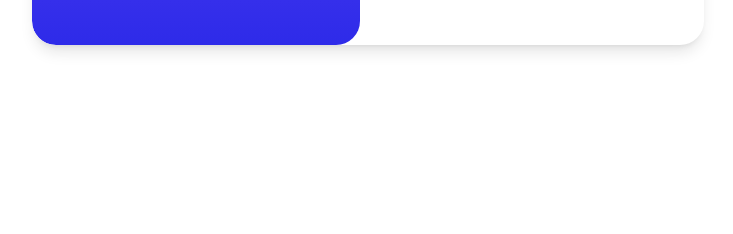
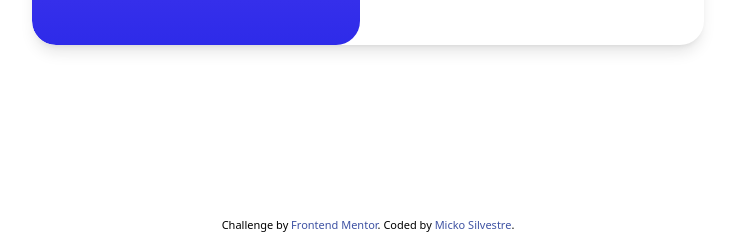
Before and after one commit to mickoymouse/results-summary, a website: page index.html in a window 1280 px wide. Shown: the part 583-817 px from the top of the page, without its empty margins (272-1005 px from the left). Drawn offline with Linux system fonts and the light colour scheme.

Commit message:
fixed some html semantics.

```diff
--- a/index.html
+++ b/index.html
@@ -5,9 +5,21 @@
     <meta name="viewport" content="width=device-width, initial-scale=1.0">
     <link href="/dist/output.css" rel="stylesheet">
     <title>Results Summary</title>
+
+    <!-- Feel free to remove these styles or customise in your own stylesheet 👍 -->
+    <style>
+        .attribution {
+            font-size: 11px;
+            text-align: center;
+        }
+
+        .attribution a {
+            color: hsl(228, 45%, 44%);
+        }
+    </style>
 </head>
 <body>
-    <div class="min-h-screen flex items-center justify-center">
+    <main class="min-h-screen flex items-center justify-center">
         <div class="flex bg-white md:rounded-3xl md:shadow-lg overflow-hidden max-w-2xl flex-col md:flex-row">
             <div class="flex-1 flex flex-col items-center h-auto rounded-b-3xl md:rounded-r-3xl p-6 bg-gradient-slate-to-royal">
                 <h3 class="pt-4 text-3xl text-slate-300">Your Result</h3>
@@ -71,6 +83,10 @@
                 </div>
             </div>
         </div>
-    </div>
+    </main>
+    <footer class="attribution">
+        Challenge by <a href="https://www.frontendmentor.io?ref=challenge" target="_blank">Frontend Mentor</a>.
+        Coded by <a href="https://www.frontendmentor.io/profile/mickoymouse">Micko Silvestre</a>.
+    </footer>
 </body>
 </html>
```
